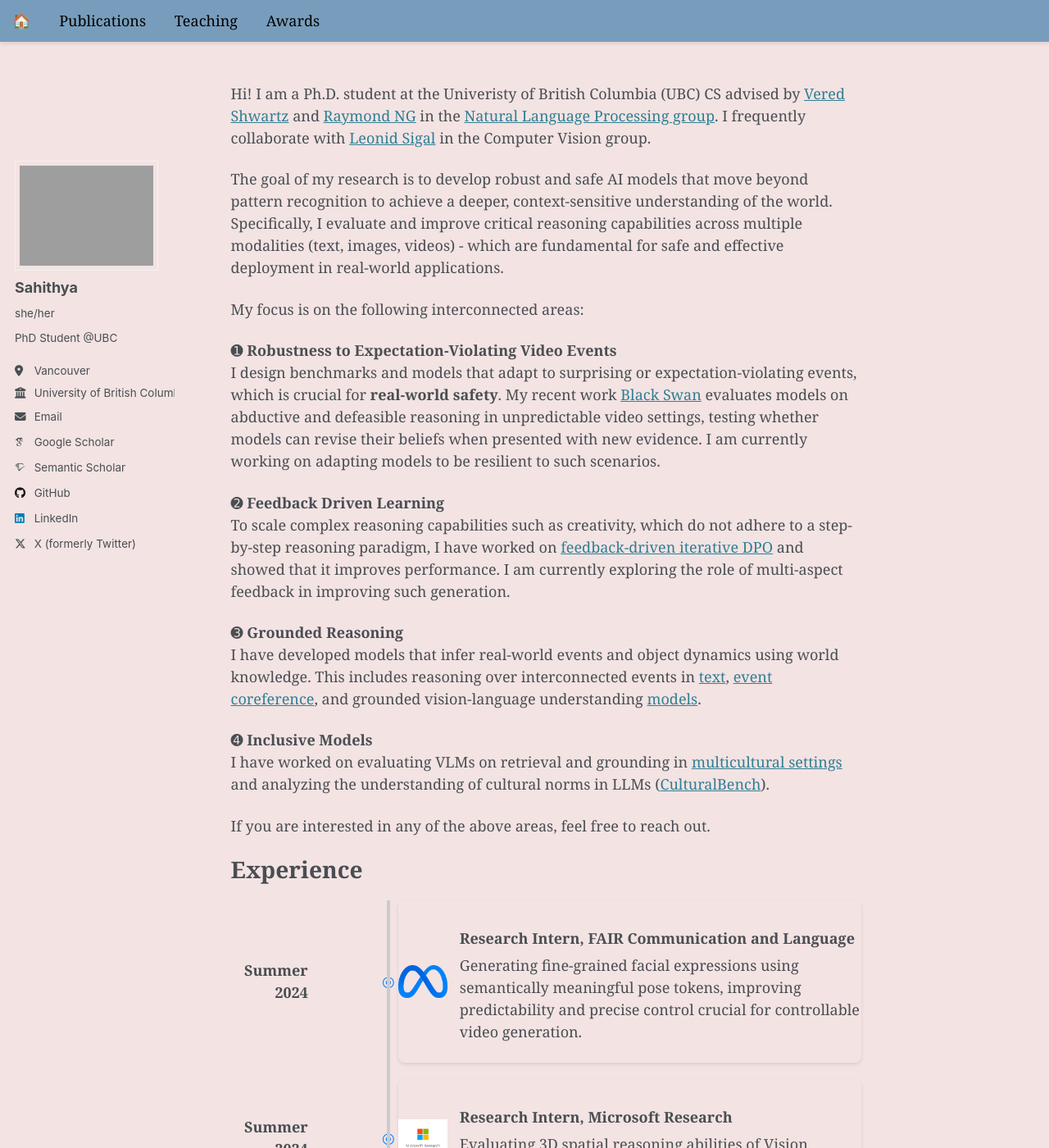
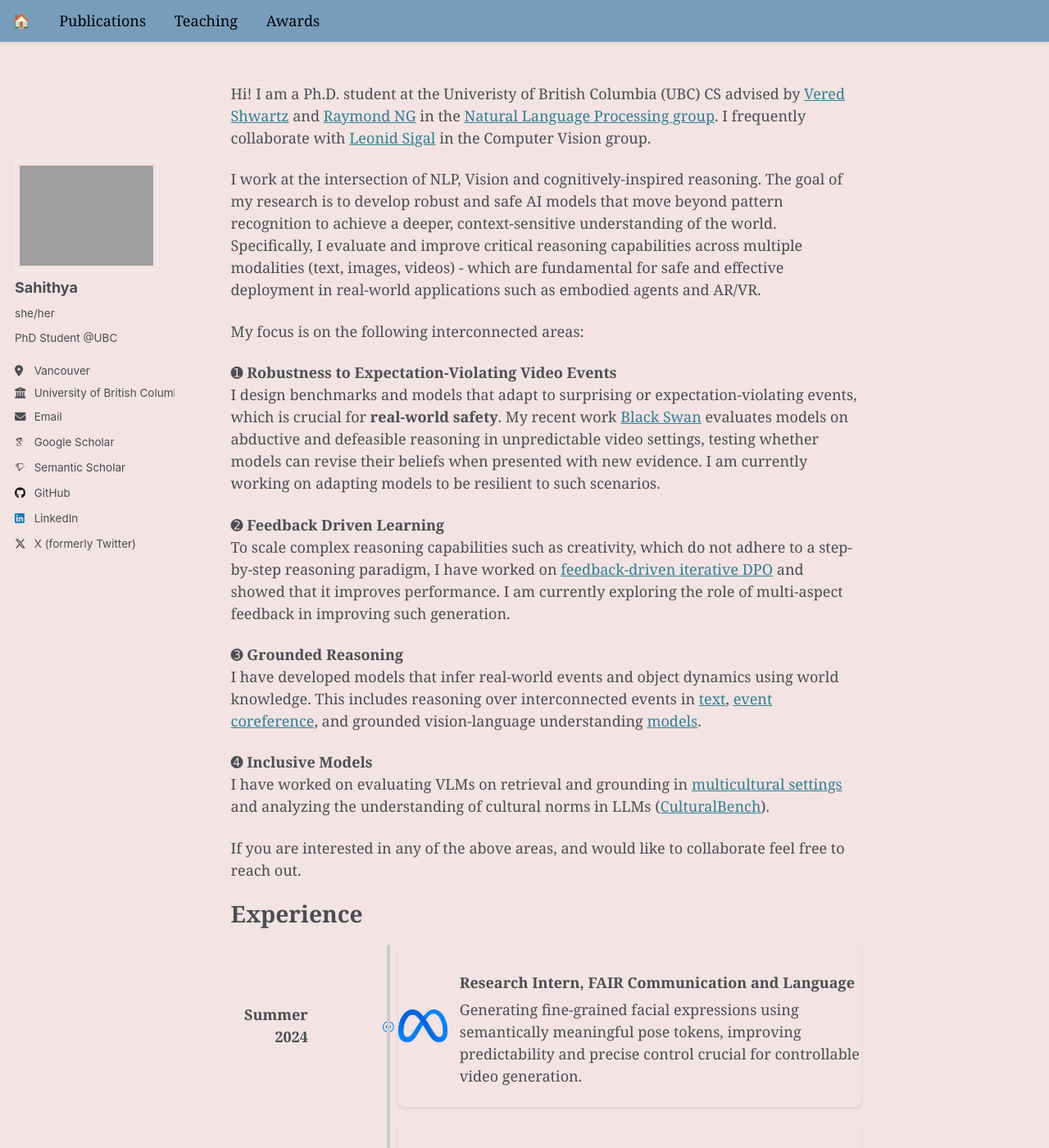
Before and after one commit to sahithyaravi/sahithyaravi.github.io, a Jekyll site: the page built from _pages/about.md, in a window 1280 px wide and 1400 px high. Shown: the whole window at 82% size. Built offline with Jekyll 4.4.1, drawn with Linux system fonts in a browser that asks for light colours; some web fonts are replaced.

Commit message:
update about

```diff
--- a/_pages/about.md
+++ b/_pages/about.md
@@ -8,7 +8,7 @@ redirect_from:
 
 Hi! I am a Ph.D. student at the Univeristy of British Columbia (UBC) CS advised by [Vered Shwartz](https://www.cs.ubc.ca/~vshwartz/) and [Raymond NG](https://www.cs.ubc.ca/people/raymond-ng) in the [Natural Language Processing group](http://www.cs.ubc.ca/cs-research/lci/research-groups/natural-language-processing/). I frequently collaborate with [Leonid Sigal](https://www.cs.ubc.ca/~lsigal/) in the Computer Vision group.
 
-The goal of my research is to develop robust and safe AI models that move beyond pattern recognition to achieve a deeper, context-sensitive understanding of the world. Specifically, I evaluate and improve critical reasoning capabilities across multiple modalities (text, images, videos) - which are fundamental for safe and effective deployment in real-world applications.
+I work at the intersection of NLP, Vision and cognitively-inspired reasoning. The goal of my research is to develop robust and safe AI models that move beyond pattern recognition to achieve a deeper, context-sensitive understanding of the world. Specifically, I evaluate and improve critical reasoning capabilities across multiple modalities (text, images, videos) - which are fundamental for safe and effective deployment in real-world applications such as embodied agents and AR/VR.
 
 My focus is on the following interconnected areas:
 
@@ -25,7 +25,7 @@ I have developed models that infer real-world events and object dynamics using w
 ➍ **Inclusive Models**
 I have worked on evaluating VLMs on retrieval and grounding in [multicultural settings](https://aclanthology.org/2024.emnlp-main.385/) and analyzing the understanding of cultural norms in LLMs ([CulturalBench](https://arxiv.org/abs/2410.02677)).
 
-If you are interested in any of the above areas, feel free to reach out.
+If you are interested in any of the above areas, and would like to collaborate feel free to reach out.
 
 <!-- Before coming to UBC, I worked as an AI research engineer in the Machine Learning group at Eindhoven University of Technology. Together with an amazing [team](https://github.com/orgs/openml/people) supervised by [Joaquin Vanschoren](https://joaquinvanschoren.github.io/home/#lab) I worked on research and development of open-source software for [open and automated machine learning](https://github.com/openml). I also worked with [Mykola Pechenizkiy](https://www.win.tue.nl/~mpechen/) on active learning and interpretability of NLP models. Prior to that, I graduated from M.Sc. in Mathematics and Computer Science at Eindhoven University of technology, the Netherlands, and B.E. in Computer Engineering from PSG college of Technology, Coimbatore, India.  -->
 
```
